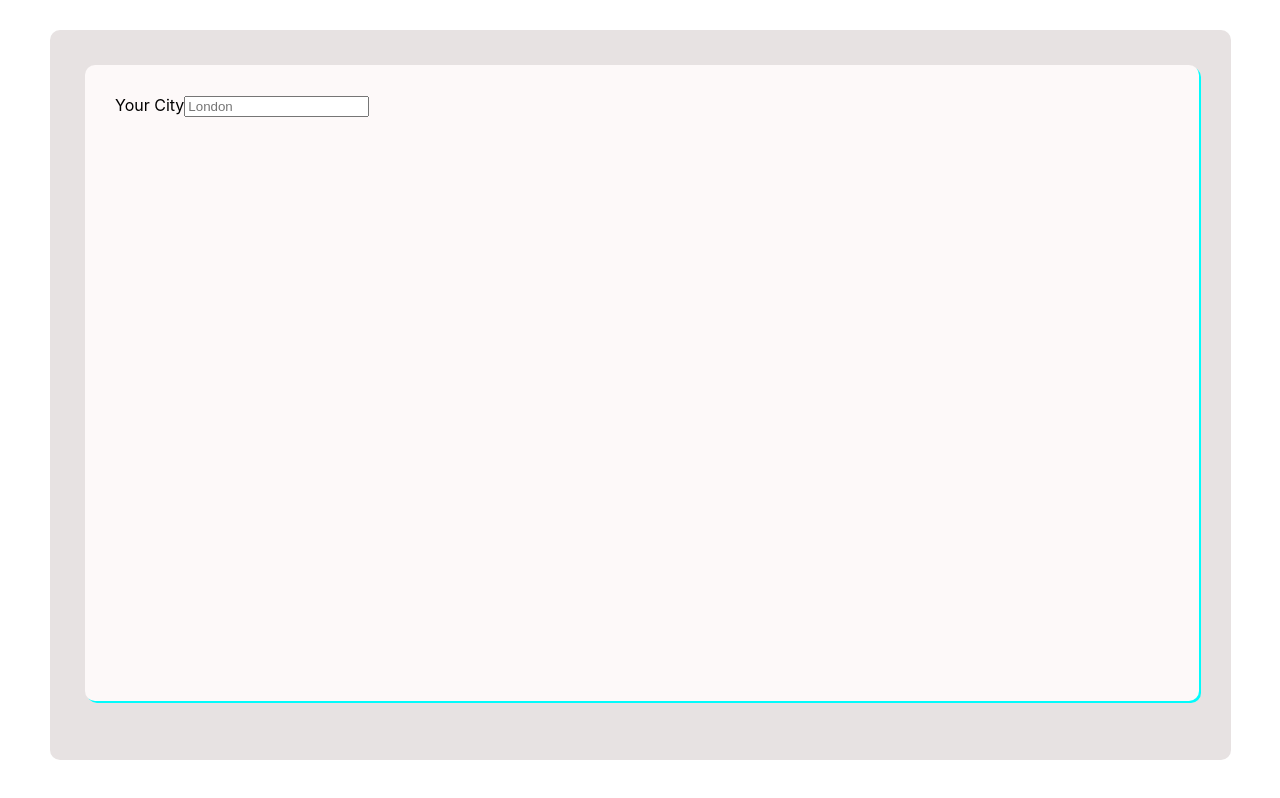
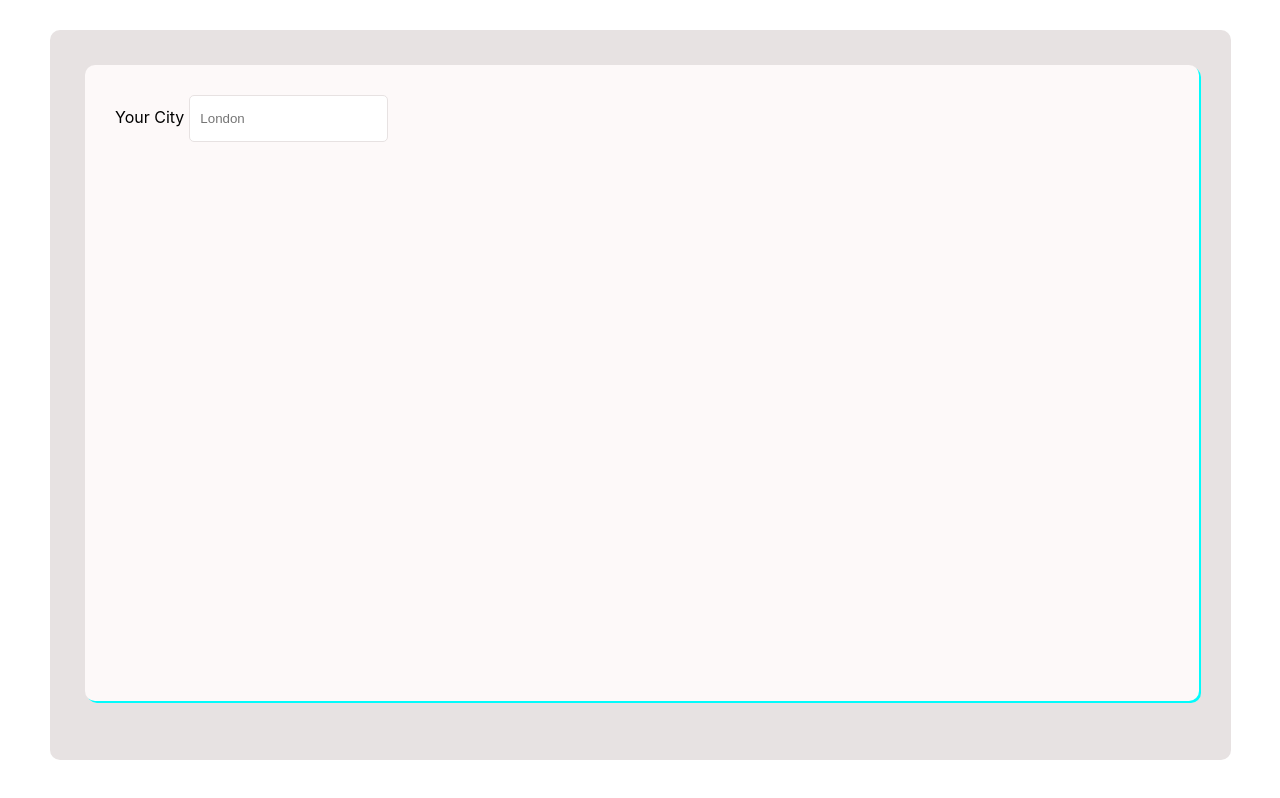
Before and after one commit to sowahtech/weather-app, a React (Create React App) app: page / in a window 1280 px wide. Built offline with nearby package versions, Linux system fonts and the light colour scheme.

Commit message:
app-left and app-right divs styled

```diff
--- a/src/App.css
+++ b/src/App.css
@@ -18,4 +18,27 @@
   padding: 30px;
   border-radius: 10px;
   box-shadow: 2px 2px rgb(2, 252, 252);
+  display: flex;
+  flex-direction: row;
 }
+
+.lbl-city {
+  margin-right: 5px;
+}
+
+.inp-city {
+  height: 25px;
+  border-radius: 5px;
+  padding: 10px;
+  border: 1px solid rgb(231, 226, 226);
+}
+
+.app-left {
+  width: 30%;
+  height: 100%;
+  margin-right: 50px;
+}
+.app-right {
+  width: 65%;
+  height: 100%;
+}
--- a/src/App.js
+++ b/src/App.js
@@ -7,8 +7,13 @@ function App() {
         <div className="inner-app-container">
           <div className="app-left">
             <form>
-              <label>Your City</label>
-              <input type="text" name="city" placeholder="London" />
+              <label className="lbl-city">Your City</label>
+              <input
+                type="text"
+                className="inp-city"
+                name="city"
+                placeholder="London"
+              />
             </form>
           </div>
           <div className="app-right"></div>
```
